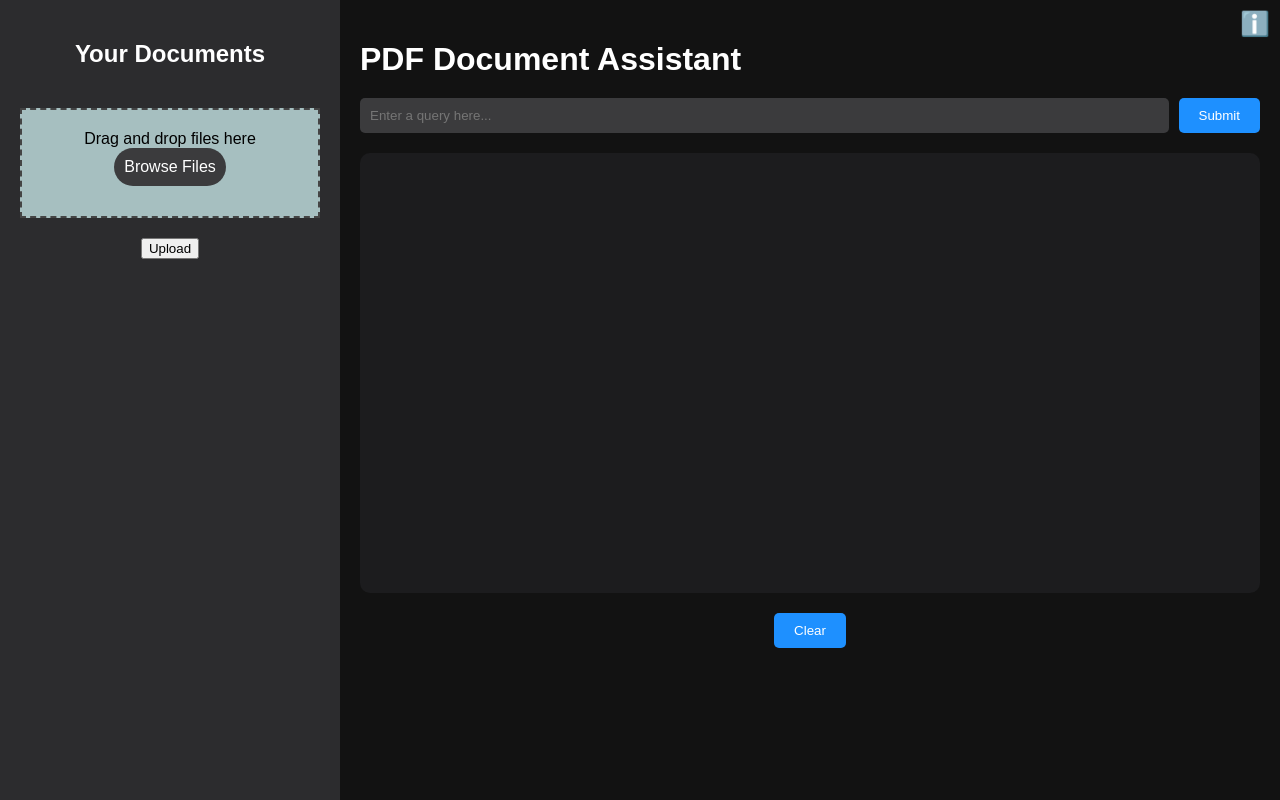
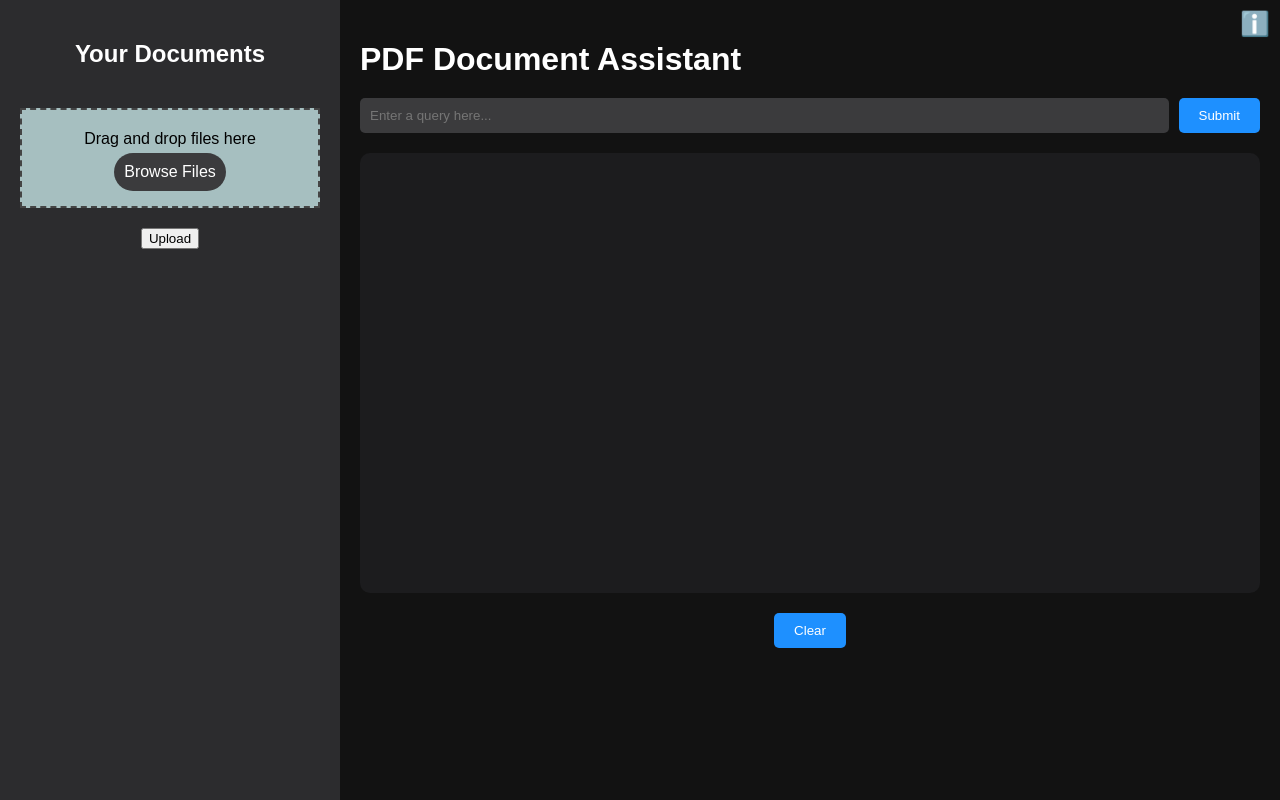
Before and after one commit to pdm21/RAGv1-Full-Stack, a React (Create React App) app in the folder frontend/: page / in a window 1280 px wide. Built offline with nearby package versions, Linux system fonts and the light colour scheme.

Commit message:
small change in drop-box margin-bottom

```diff
--- a/frontend/src/App.css
+++ b/frontend/src/App.css
@@ -88,8 +88,9 @@ body {
   padding: 10px;
   cursor: pointer;
   display: inline-block;
-  margin-bottom: 10px;
   color: white;
+  margin-top: 5px;
+  margin-bottom: -5px;
 }
 
 .drop-box button {
@@ -158,7 +159,6 @@ body {
 .button-container {
   display: flex;
   justify-content: flex-end;
-  /* width: 100%; */
 }
 
 .submit-button {
```
